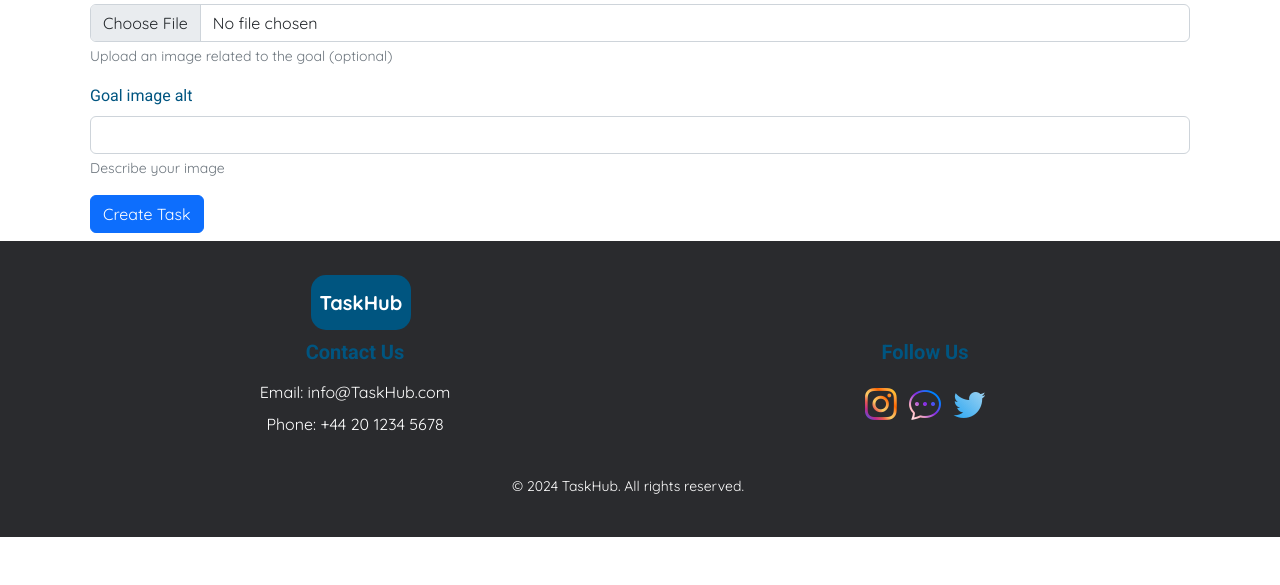
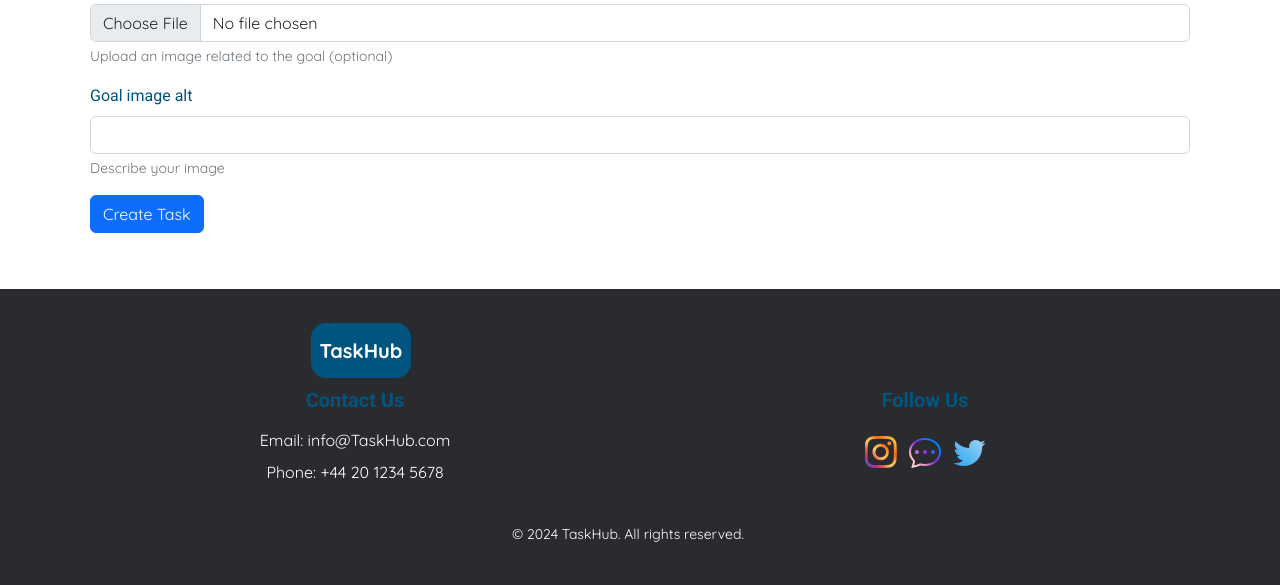
Before and after one commit to JonFD4/Taskhub, a Django app: page /tasks/task/create/ in a window 1280 px wide. Shown: the part 1023-1608 px from the top of the page. Before the commit the page ends 1560 px from the top, so only its background shows below. Run offline with Django 5.2, Linux system fonts and the light colour scheme; a user stored in the database is signed in; data that the repository does not hold is empty; parts of the project's set-up code (start-up, migrations or seed data) failed here and were passed over; some libraries are stand-ins or nearby versions.

Commit message:
Add margin-top to footer

```diff
--- a/templates/includes/footer.html
+++ b/templates/includes/footer.html
@@ -1,4 +1,4 @@
-<footer class="bg-darkblue py-4">
+<footer class="bg-darkblue py-4 mt-5">
   <div class="container">
     <div class="col-md-6">
       <a class="navbar-brand" href="{% url 'home' %}" aria-label='Opens home page'>
```
